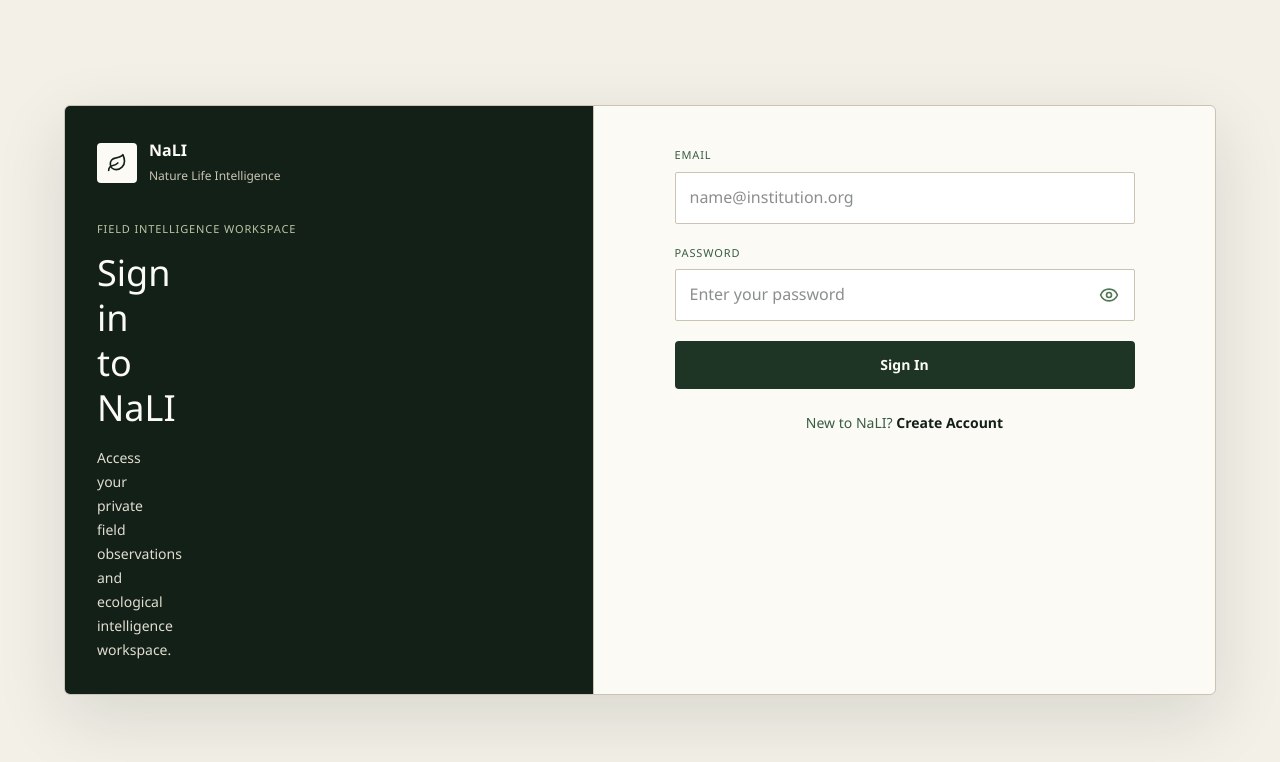
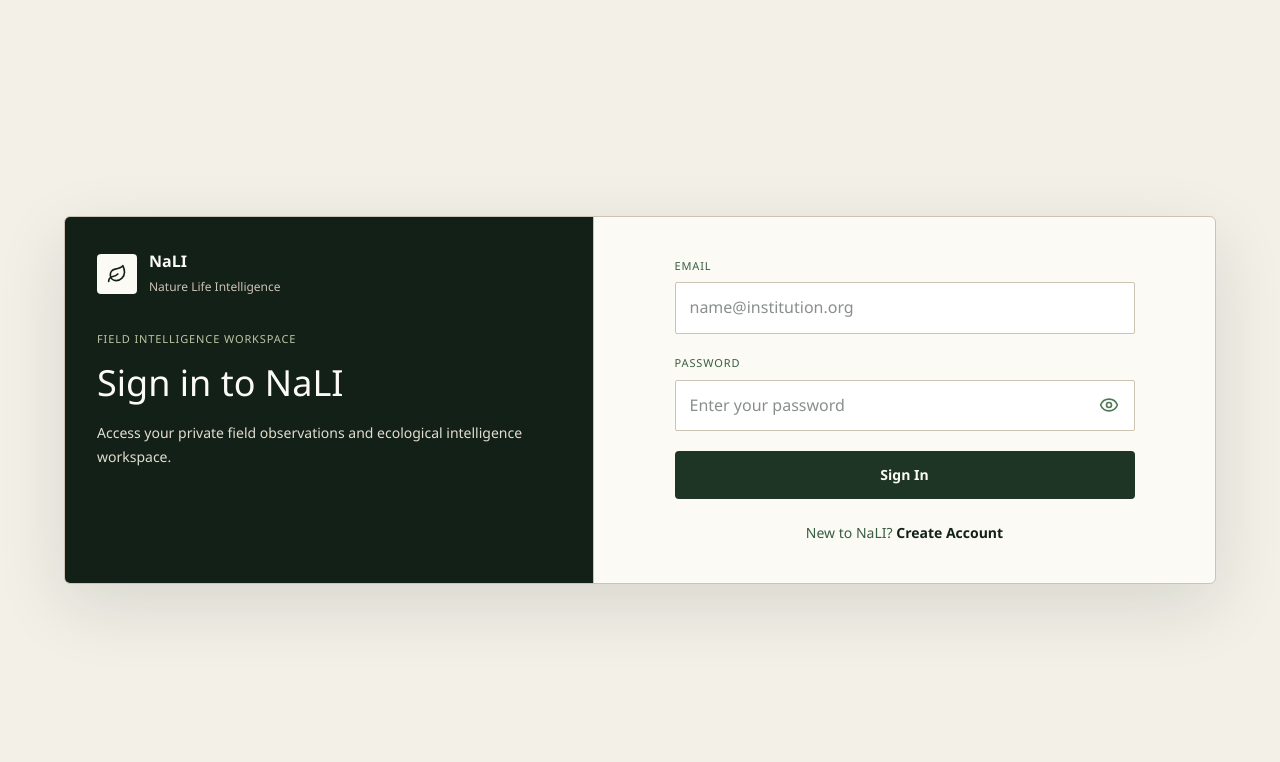
Before and after one commit to luminaarchive/Verdant, a Next.js app: page /login in a window 1280 px wide. Shown: the top 762 px of the page. Built offline with nearby package versions, Linux system fonts and the light colour scheme; no server answers.

Commit message:
Run browser QA and polish NaLI operational interface

```diff
--- a/src/app/(auth)/login/page.tsx
+++ b/src/app/(auth)/login/page.tsx
@@ -47,10 +47,10 @@ export default function LoginPage() {
             <p className="text-[11px] font-label-caps uppercase tracking-[0.08em] text-olive-300">
               Field intelligence workspace
             </p>
-            <h1 className="mt-3 max-w-md text-3xl font-display-lg leading-tight sm:text-4xl">
+            <h1 className="mt-3 w-full max-w-[28rem] text-3xl font-display-lg leading-tight sm:text-4xl">
               Sign in to NaLI
             </h1>
-            <p className="mt-4 max-w-md text-sm leading-6 text-stone-200">
+            <p className="mt-4 w-full max-w-[28rem] text-sm leading-6 text-stone-200">
               Access your private field observations and ecological intelligence workspace.
             </p>
           </div>
--- a/src/app/(auth)/register/page.tsx
+++ b/src/app/(auth)/register/page.tsx
@@ -90,10 +90,10 @@ export default function RegisterPage() {
             <p className="text-[11px] font-label-caps uppercase tracking-[0.08em] text-olive-300">
               Conservation field records
             </p>
-            <h1 className="mt-3 max-w-md text-3xl font-display-lg leading-tight sm:text-4xl">
+            <h1 className="mt-3 w-full max-w-[28rem] text-3xl font-display-lg leading-tight sm:text-4xl">
               Create Account
             </h1>
-            <p className="mt-4 max-w-md text-sm leading-6 text-stone-200">
+            <p className="mt-4 w-full max-w-[28rem] text-sm leading-6 text-stone-200">
               Set up a private workspace for field observations, ecological reasoning, and conservation monitoring.
             </p>
           </div>
--- a/src/app/layout.tsx
+++ b/src/app/layout.tsx
@@ -16,6 +16,7 @@ export default function RootLayout({
     <html lang="en">
       <head>
         <link rel="manifest" href="/manifest.json" />
+        <link rel="icon" href="/icon.svg" type="image/svg+xml" />
         <meta name="theme-color" content="#1e3525" />
         <meta name="mobile-web-app-capable" content="yes" />
         <meta name="apple-mobile-web-app-status-bar-style" content="default" />
```
Also changed, not shown: public/icon.svg (added), public/manifest.json.
